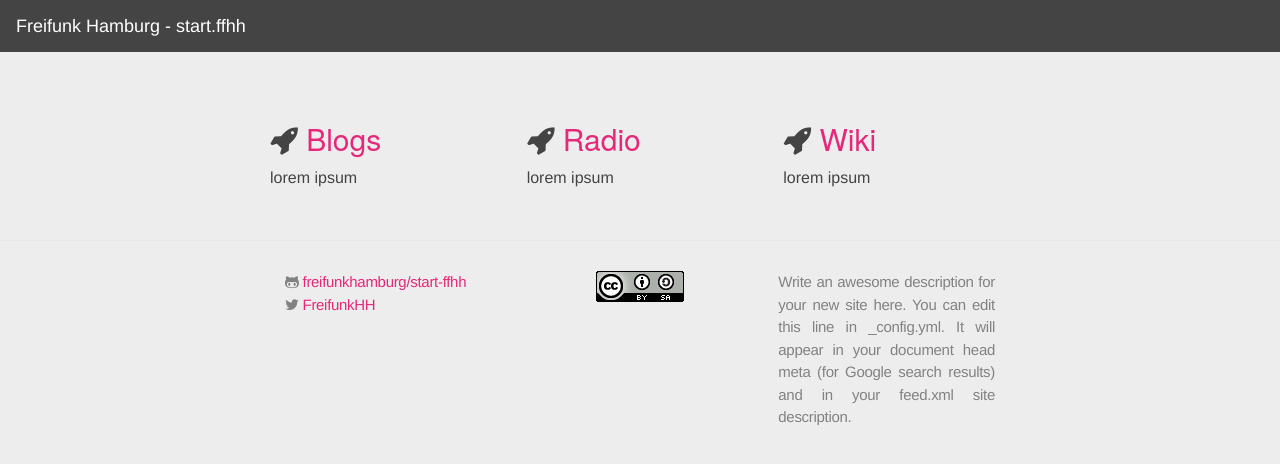
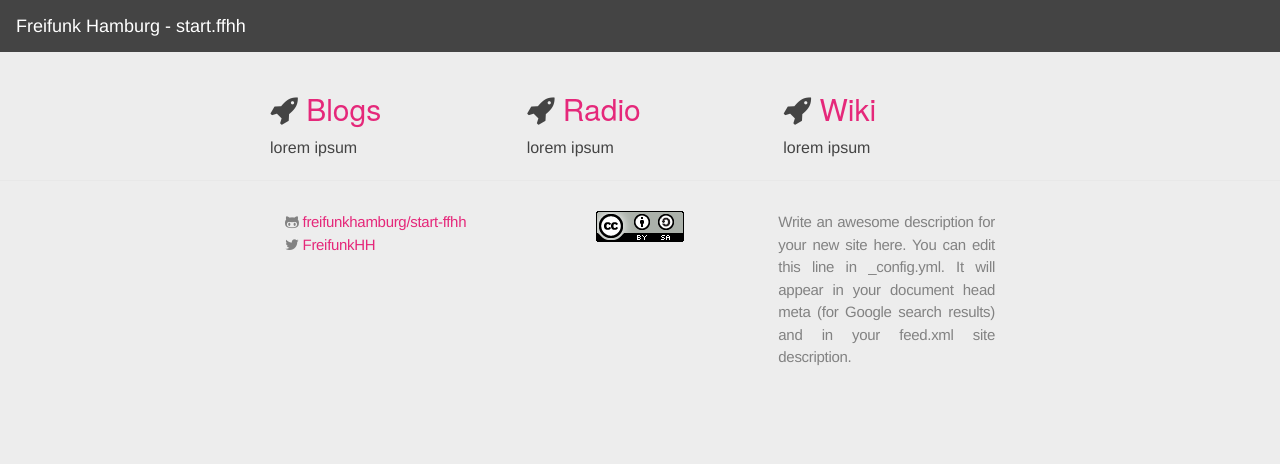
Before and after one commit to freifunkhamburg/start-ffhh, a Jekyll site: the page built from index.html, in a window 1280 px wide. Shown: the top 464 px of the page. Built offline with Jekyll 4.4.1, drawn with Linux system fonts in a browser that asks for light colours.

Commit message:
Remove page-content

```diff
--- a/_layouts/default.html
+++ b/_layouts/default.html
@@ -6,10 +6,8 @@
 
     {% include header.html %}
 
-    <div class="page-content">
-        <div class="wrap">
+    <div class="wrap">
         {{ content }}
-        </div>
     </div>
 
     {% include footer.html %}
--- a/css/main.css
+++ b/css/main.css
@@ -96,15 +96,6 @@ body {
   position: relative;
   top: 3px;
 }
-
-
-/* Page Content styles */
-/* ----------------------------------------------------------*/
-
-.page-content {
-  padding: 30px 0;
-}
-
 
 /* Home styles */
 /* ----------------------------------------------------------*/
```
